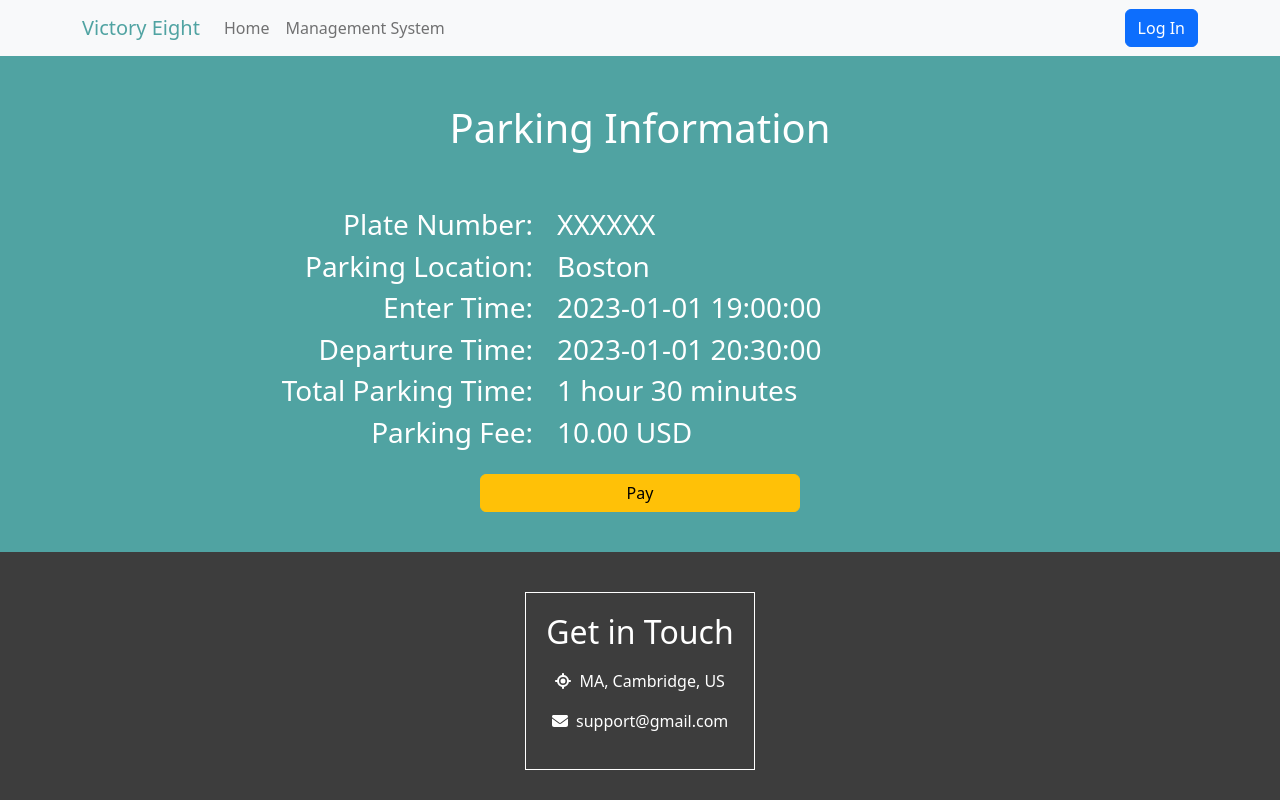
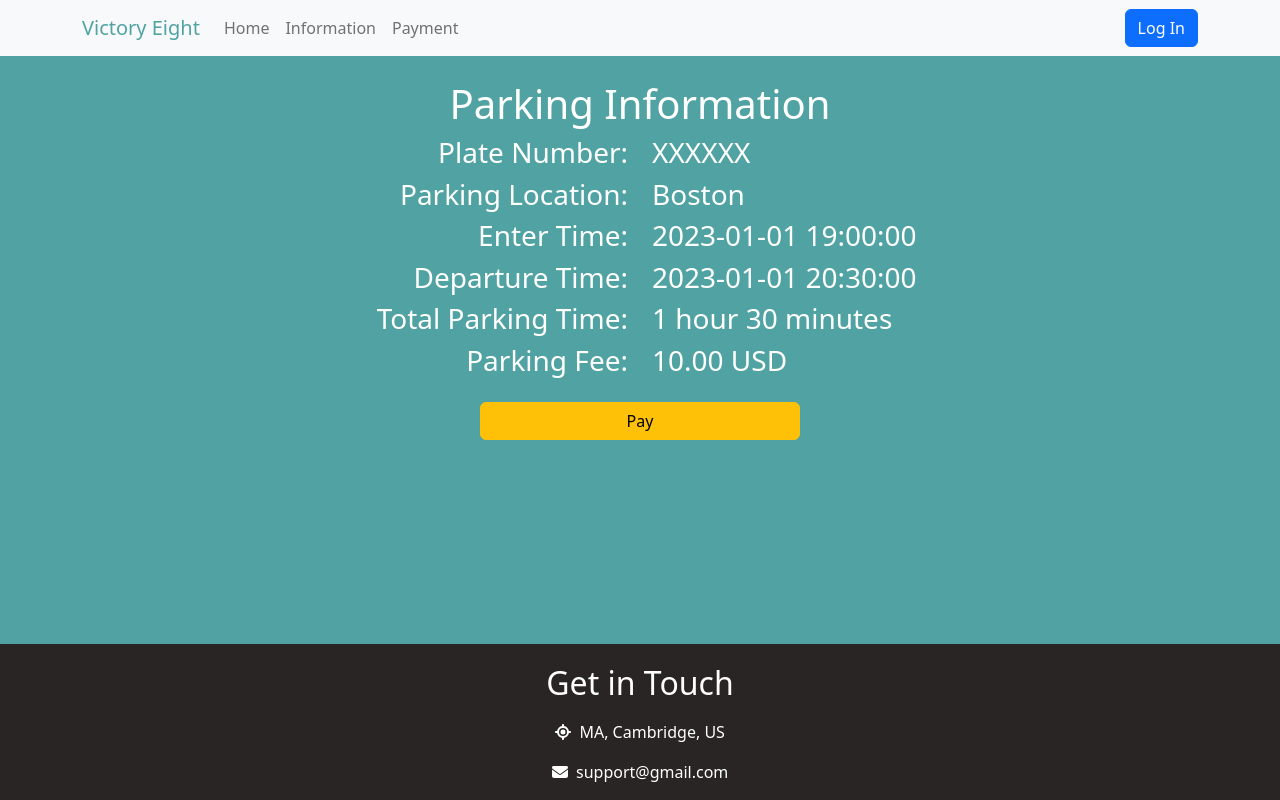
Before and after one commit to 52147/CS673-Project-Fronted, a React (Create React App) app: page /information in a window 1280 px wide. Built offline with nearby package versions, Linux system fonts and the light colour scheme.

Commit message:
Add TailWind

```diff
--- a/package.json
+++ b/package.json
@@ -11,7 +11,7 @@
     "@testing-library/user-event": "^13.5.0",
     "bootstrap": "^5.2.3",
     "react": "^18.2.0",
-    "react-bootstrap": "^2.7.0",
+    "react-bootstrap": "^2.7.2",
     "react-dom": "^18.2.0",
     "react-router": "^6.8.0",
     "react-router-dom": "^6.8.1",
@@ -41,5 +41,8 @@
       "last 1 firefox version",
       "last 1 safari version"
     ]
+  },
+  "devDependencies": {
+    "tailwindcss": "^3.2.6"
   }
 }
--- a/public/index.html
+++ b/public/index.html
@@ -26,7 +26,7 @@
     -->
     <title>React App</title>
   </head>
-  <body>
+  <body style="background-color: #50a3a2">
     <noscript>You need to enable JavaScript to run this app.</noscript>
     <div id="root"></div>
     <!--
--- a/src/index.css
+++ b/src/index.css
@@ -1,3 +1,7 @@
+@tailwind base;
+@tailwind components;
+@tailwind utilities;
+
 body {
   margin: 0;
   font-family: -apple-system, BlinkMacSystemFont, 'Segoe UI', 'Roboto', 'Oxygen',
--- a/src/parking-garage-automation/footer/Footer.jsx
+++ b/src/parking-garage-automation/footer/Footer.jsx
@@ -6,20 +6,23 @@ import styles from './footer.module.css'
 export const Footer = () => {
   return (
     <>
-      <footer>
-        <div className={styles.container}>
+      <footer className="bg-stone-800 absolute bottom-0 w-100">
+        <div className="flex justify-center">
           <div className={styles.box}>
-
-            <div className={styles.icon}>
+            <div className="text-white">
               <h2>Get in Touch</h2>
-              <p><FontAwesomeIcon icon={faLocation} />
-                &nbsp; MA, Cambridge, US</p>
-              <p><FontAwesomeIcon icon={faEnvelope} />
-                &nbsp; support@gmail.com</p>
+              <p>
+                <FontAwesomeIcon icon={faLocation} />
+                &nbsp; MA, Cambridge, US
+              </p>
+              <p>
+                <FontAwesomeIcon icon={faEnvelope} />
+                &nbsp; support@gmail.com
+              </p>
             </div>
           </div>
         </div>
       </footer>
     </>
-  )
+  );
 }
--- a/src/parking-garage-automation/footer/footer.module.css
+++ b/src/parking-garage-automation/footer/footer.module.css
@@ -1,11 +1,11 @@
-footer {
+/* footer {
     background-color: #3d3d3d;
-    bottom: 00;
+    bottom: 0;
     width: 100%;
     padding: 20px 0 20px 0;
     color: #fff;
     position: absolute;
-}
+} */
 
 .icon {
     padding: 20px;
--- a/src/parking-garage-automation/login/Login.jsx
+++ b/src/parking-garage-automation/login/Login.jsx
@@ -31,12 +31,10 @@ export const Login = () => {
   }
 
   return (
-    <div className={styles.body}>
+    <div>
       <div className={styles.container}>
         {/* useState to update first and last name */}
-        <h1>
-          Login {contact.email}
-        </h1>
+        <h1 className="font-medium">Login {contact.email}</h1>
         <p>{contact.password}</p>
         <form>
           <input
@@ -55,7 +53,6 @@ export const Login = () => {
             placeholder="Password"
           />
 
-
           <button
             className={styles.buttonClass}
             style={{ background: isMouseOver ? "black" : "white" }}
--- a/src/parking-garage-automation/login/login.module.css
+++ b/src/parking-garage-automation/login/login.module.css
@@ -1,14 +1,14 @@
-.body {
+/* .body {
     font-family: "Source Sans Pro", sans-serif;
     color: white;
-    font-weight: 300;
     background: #50a3a2;
     width: 100%;
     height: 100%;
     position: fixed;
-}
+} */
 
 .container {
+    color: white;
     margin-top: 100px;
     padding: 0 0;
     text-align: center;
@@ -16,7 +16,6 @@
 
 .container h1 {
     font-size: 40px;
-    font-weight: 200;
     margin-bottom: 5px;
 }
 
--- a/src/parking-garage-automation/navBar/navBar.js
+++ b/src/parking-garage-automation/navBar/navBar.js
@@ -1,18 +1,22 @@
 import { Container, Navbar, Nav, Button } from "react-bootstrap";
 import styles from './navBar.module.css'
+import { NavLink } from "react-router-dom";
 
 const NavBar = () => {
     return (
         <>
+
             <Navbar bg="light">
                 <Container>
-                    <Navbar.Brand href="#home">
+                    <Navbar.Brand href="/">
                         <div className={styles.textColor}>Victory Eight</div>
                     </Navbar.Brand>
 
                     <Nav className="me-auto">
-                        <Nav.Link href="#home">Home</Nav.Link>
-                        <Nav.Link href="#features">Management System</Nav.Link>
+                        <Nav.Link href="/" >Home</Nav.Link>
+                        <Nav.Link href="/information" >Information</Nav.Link>
+                        <Nav.Link href="/payment" >Payment</Nav.Link>
+                        {/* <Nav.Link href="/">Management System</Nav.Link> */}
                     </Nav>
 
                     <Button id="logInButton" >Log In</Button>
--- a/src/parking-garage-automation/parking-information/parking-info.js
+++ b/src/parking-garage-automation/parking-information/parking-info.jsx
@@ -7,66 +7,61 @@ const ParkingInformation = () => {
     }
 
     return (<>
-        <div className={styles.backG}>
-
+        <div className="py-4">
             <div className="container">
-
-                <div className="row mt-5">
+                <div className="row">
                     <div className="col text-white">
                         <h1>Parking Information</h1>
                     </div>
                 </div>
-
-                <div className="row mt-5">
-                    <div className={`col-5 text-white ${styles.textRight}`}>
+                <div className="row">
+                    <div className="col-6 text-white text-right">
                         <h3>Plate Number:</h3>
                     </div>
-                    <div className={`col-7 text-white ${styles.textLeft}`}>
+                    <div className="col-6 text-white text-left">
                         <h3>XXXXXX</h3>
                     </div>
                 </div>
-
                 <div className="row">
-                    <div className={`col-5 text-white ${styles.textRight}`}>
+                    <div className="col-6 text-white text-right">
                         <h3>Parking Location:</h3>
                     </div>
-                    <div className={`col-7 text-white ${styles.textLeft}`}>
+                    <div className="col-6 text-white text-left">
                         <h3>Boston</h3>
                     </div>
                 </div>
-
                 <div className="row">
-                    <div className={`col-5 text-white ${styles.textRight}`}>
+                    <div className="col-6 text-white text-right">
                         <h3>Enter Time:</h3>
                     </div>
-                    <div className={`col-7 text-white ${styles.textLeft}`}>
+                    <div className="col-6 text-white text-left">
                         <h3>2023-01-01 19:00:00</h3>
                     </div>
                 </div>
 
                 <div className="row">
-                    <div className={`col-5 text-white ${styles.textRight}`}>
+                    <div className="col-6 text-white text-right">
                         <h3>Departure Time:</h3>
                     </div>
-                    <div className={`col-7 text-white ${styles.textLeft}`}>
+                    <div className="col-6 text-white text-left">
                         <h3>2023-01-01 20:30:00</h3>
                     </div>
                 </div>
 
                 <div className="row">
-                    <div className={`col-5 text-white ${styles.textRight}`}>
+                    <div className="col-6 text-white text-right">
                         <h3>Total Parking Time:</h3>
                     </div>
-                    <div className={`col-7 text-white ${styles.textLeft}`}>
+                    <div className="col-6 text-white text-left">
                         <h3>1 hour 30 minutes</h3>
                     </div>
                 </div>
 
                 <div className="row">
-                    <div className={`col-5 text-white ${styles.textRight}`}>
+                    <div className={`col-6 text-white text-right`}>
                         <h3>Parking Fee:</h3>
                     </div>
-                    <div className={`col-7 text-white ${styles.textLeft}`}>
+                    <div className={`col-6 text-white text-left`}>
                         <h3>10.00 USD</h3>
                     </div>
                 </div>
--- a/src/parking-garage-automation/parking-information/parking-info.module.css
+++ b/src/parking-garage-automation/parking-information/parking-info.module.css
@@ -10,14 +10,14 @@
 */
 }
 
-.backG {
+/* .backG {
     text-align: center;
     position: fixed;
     width: 100%;
     height: 65%;
     background-size: cover;
     background: #50A3A2 center;
-}
+} */
 
 .textRight {
     text-align: right;
--- /dev/null
+++ b/tailwind.config.js
@@ -0,0 +1,10 @@
+/** @type {import('tailwindcss').Config} */
+module.exports = {
+  content: [
+    "./src/**/*.{js,jsx,ts,tsx}",
+  ],
+  theme: {
+    extend: {},
+  },
+  plugins: [],
+}
```
Also changed, not shown: src/parking-garage-automation/parking-information/index.jsx (renamed from src/parking-garage-automation/parking-information/index.js), 1 other file (tests, documents, lock files or other folders).
